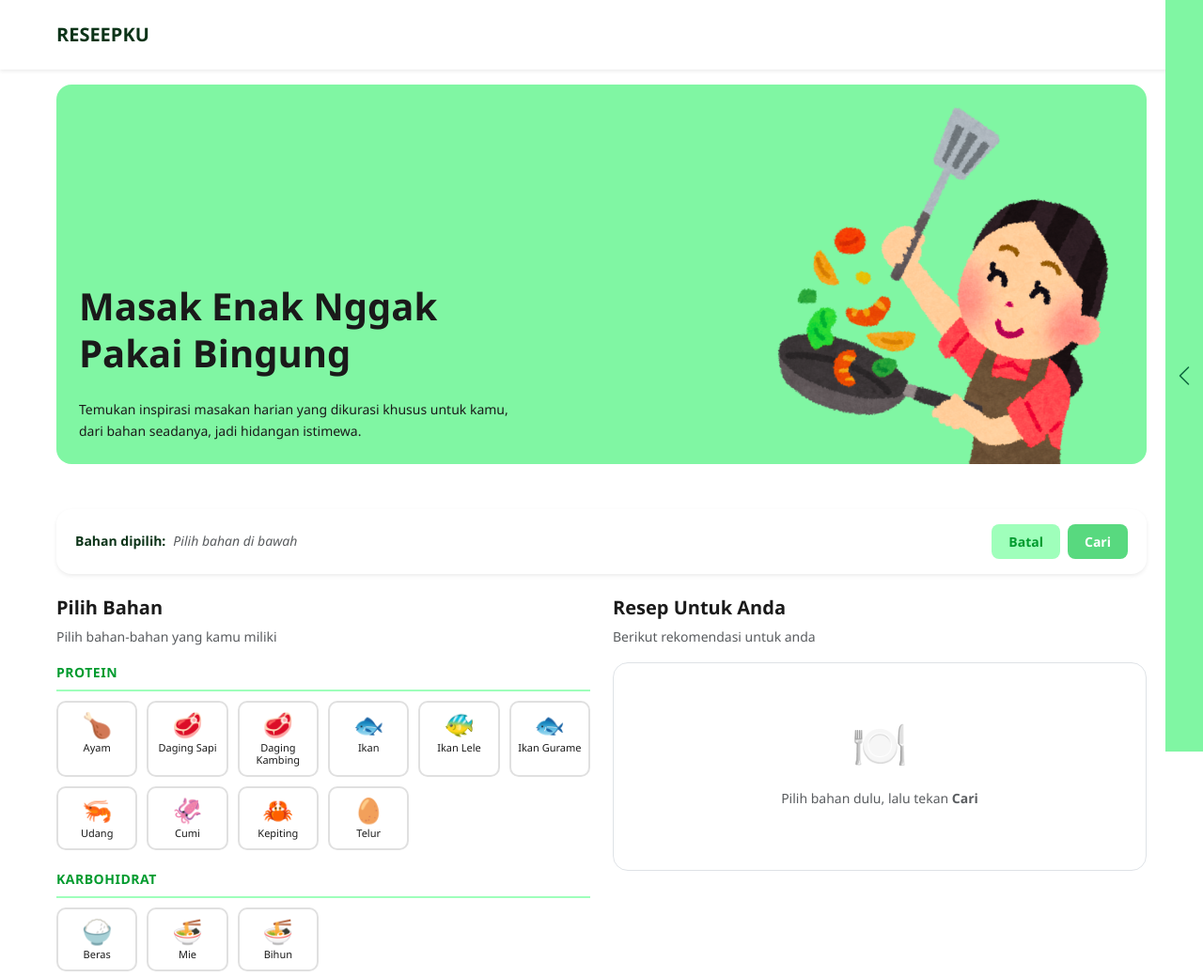
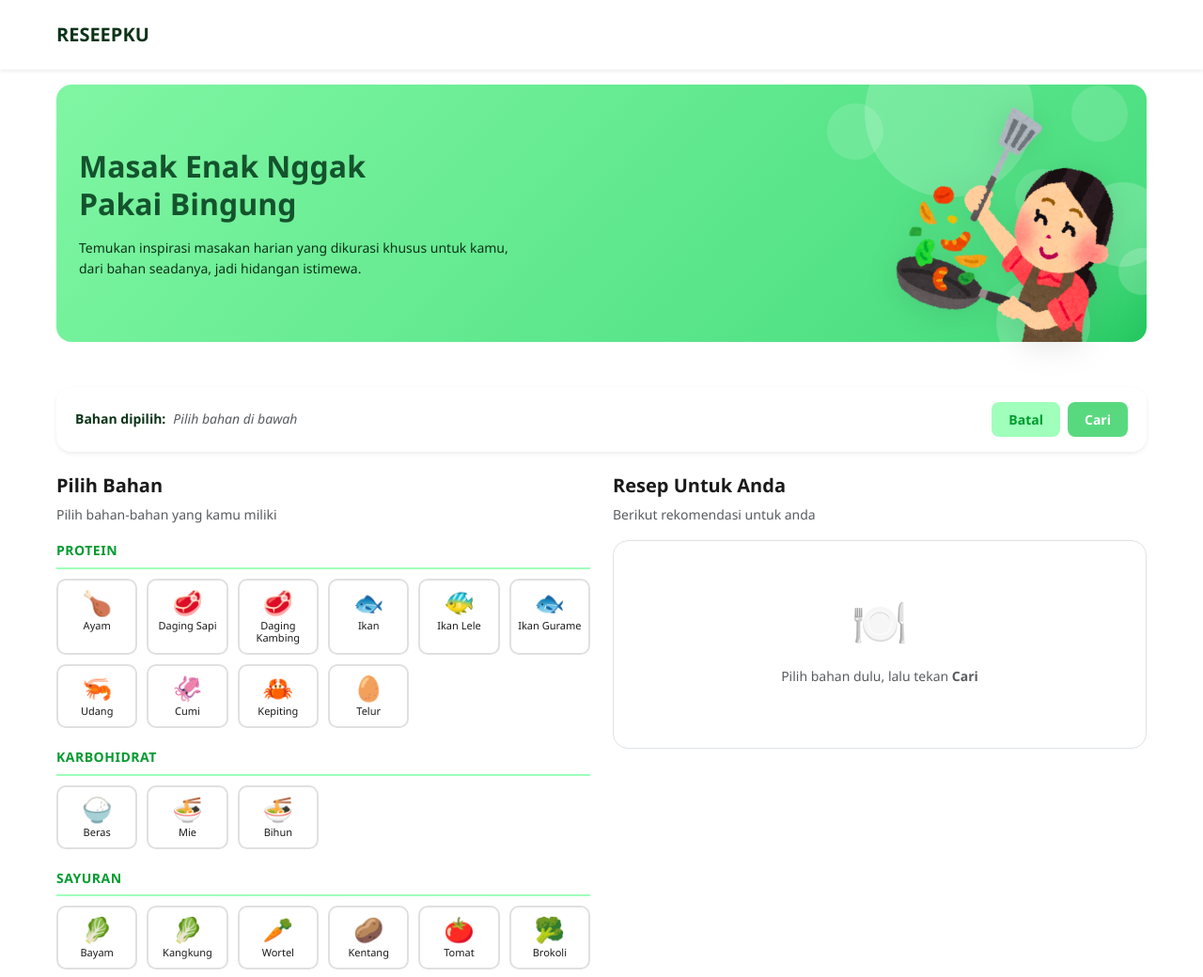
Before and after one commit to septheazisca/app-rekomendasi-resep, a Flask app: page / in a window 1280 px wide. Shown: the top 1040 px of the page at 94% size. Run offline with Flask 3, Linux system fonts and the light colour scheme.

Commit message:
tampilan - fix hero & hapus sidebar

```diff
--- a/views/static/css/style.css
+++ b/views/static/css/style.css
@@ -41,6 +41,29 @@ body {
   z-index: 100;
   box-shadow: 0 2px 12px rgba(0,0,0,0.15);
 }
+
+
+/*head 1*/
+.rk-hero-title { color: #0C3318; }
+
+/*teks kecil*/
+.rk-hero-sub   { color: #0C3318; }
+
+/*border bahan dipilih*/
+/* .rk-bahan-bar-border { border: 3px solid #80F6A3 !important; } */
+
+/*side bar*/
+.rk-sidebar-btn {
+  position: fixed;
+  top: 0 !important;
+  right: 0;
+  height: 100vh;
+  width: 36px;
+  border-radius: 8px 0 0 8px !important;
+  z-index: 1050;
+}
+
+
 
 .header-content { display: flex; align-items: center; justify-content: space-between; }
 
--- a/views/templates/components/hero.html
+++ b/views/templates/components/hero.html
@@ -1,21 +1,34 @@
 <!-- ── Hero ── -->
 <div class="container mt-3">
-  <div class="rounded-4 px-4 pt-4 overflow-visible position-relative mb-5" style="background-color: #80F6A3; min-height: 250px;">
+  <div class="rounded-4 px-4 pt-4 overflow-visible position-relative mb-5" style="background: linear-gradient(135deg, #80F6A3 0%, #4ade80 90%, #22c55e 100%); min-height: 250px;">
 
-    <!-- Pattern lingkaran -->
-    <div class="rk-hero-pattern"></div>
+    <!-- Decorative circles -->
+    <div style="position:absolute;width:180px;height:180px;border-radius:50%;background:rgba(255,255,255,0.18);top:-60px;right:120px;pointer-events:none;"></div>
+    <div style="position:absolute;width:100px;height:100px;border-radius:50%;background:rgba(255,255,255,0.18);bottom:-30px;right:60px;pointer-events:none;"></div>
+    <div style="position:absolute;width:90px;height:90px;border-radius:50%;background:rgba(255,255,255,0.18);bottom:80px;right:-20px;pointer-events:none;"></div>
+    <div style="position:absolute;width:50px;height:50px;border-radius:50%;background:rgba(255,255,255,0.18);bottom:50px;right:-20px;pointer-events:none;"></div>
+    <div style="position:absolute;width:60px;height:60px;border-radius:50%;background:rgba(255,255,255,0.13);top:20px;right:280px;pointer-events:none;"></div>
+    <div style="position:absolute;width:60px;height:60px;border-radius:50%;background:rgba(255,255,255,0.13);top:1px;right:20px;pointer-events:none;"></div>
+    <div style="position:absolute;width:60px;height:60px;border-radius:50%;background:rgba(255,255,255,0.13);top:90px;right:80px;pointer-events:none;"></div>
 
-    <div class="row align-items-end">
-      <div class="col-7 pb-4">
-        <h1 class="fw-bold rk-hero-title fs-1 lh-sm">Masak Enak Nggak<br>Pakai Bingung</h1>
-        <p class="rk-hero-sub small mt-4 mb-0">
+    <div class="row align-items-center g-0">
+
+      <div class="col-12 col-sm-5 order-1 order-sm-2 d-flex align-items-end justify-content-center justify-content-sm-end position-relative pt-3 pt-sm-0" style="z-index:2;">
+        <img
+          src="{{ url_for('static', filename='images/group.png') }}"
+          class="rk-group"
+          alt="group"
+          style="max-height:clamp(120px, 30vw, 250px);width:auto;object-fit:contain;filter:drop-shadow(0 4px 16px rgba(0,0,0,0.10));">
+      </div>
+
+      <div class="col-12 col-sm-7 order-2 order-sm-1 pb-4 text-center text-sm-start" style="position:relative;z-index:2;">
+        <h1 class="fw-bold lh-sm" style="color:#14532d;font-size:clamp(1.4rem, 4vw, 2rem);">Masak Enak Nggak<br>Pakai Bingung</h1>
+        <p class="rk-hero-sub small mt-3 mb-0">
           Temukan inspirasi masakan harian yang dikurasi khusus untuk kamu,<br>
           dari bahan seadanya, jadi hidangan istimewa.
         </p>
       </div>
-      <div class="col-5 d-flex align-items-end justify-content-end position-relative">
-        <img src="{{ url_for('static', filename='images/group.png') }}" class="rk-group" alt="group">
-      </div>
+
     </div>
 
   </div>
--- a/views/templates/components/navbar.html
+++ b/views/templates/components/navbar.html
@@ -4,36 +4,3 @@
     <span class="navbar-brand fw-bold fs-5" href="/" style="color: #0C3318;">RESEEPKU</span>
     </div>
     </nav>
-
-<!-- ── side bar ── -->
-<button class="btn d-flex align-items-center justify-content-center"
-        type="button"
-        data-bs-toggle="offcanvas"
-        data-bs-target="#menuSidebar"
-        style="position:fixed; top:0; right:0; height:100vh; width:40px; border-radius:0; z-index:1051; background-color:#80F6A3; border:none;">
-  <i class="bi bi-chevron-left fs-4 fw-bold" style="color:#0e673f;"></i>
-</button>
-
-<!-- ── Offcanvas Sidebar ── -->
-<div class="offcanvas offcanvas-end" id="menuSidebar">
-  <div class="offcanvas-header border-bottom">
-    <h5 class="offcanvas-title fw-bold text-success">RESEEPKU</h5>
-    <button type="button" class="btn-close" data-bs-dismiss="offcanvas"></button>
-  </div>
-  <div class="offcanvas-body p-0">
-    <ul class="list-group list-group-flush">
-      <li class="list-group-item list-group-item-action py-3 px-4">
-        <i class="bi bi-house me-2 text-success"></i> Beranda
-      </li>
-      <li class="list-group-item list-group-item-action py-3 px-4">
-        <i class="bi bi-journal-text me-2 text-success"></i> Resep
-      </li>
-      <li class="list-group-item list-group-item-action py-3 px-4">
-        <i class="bi bi-heart me-2 text-success"></i> Favorit
-      </li>
-      <li class="list-group-item list-group-item-action py-3 px-4">
-        <i class="bi bi-person me-2 text-success"></i> Profil
-      </li>
-    </ul>
-  </div>
-</div>
```
